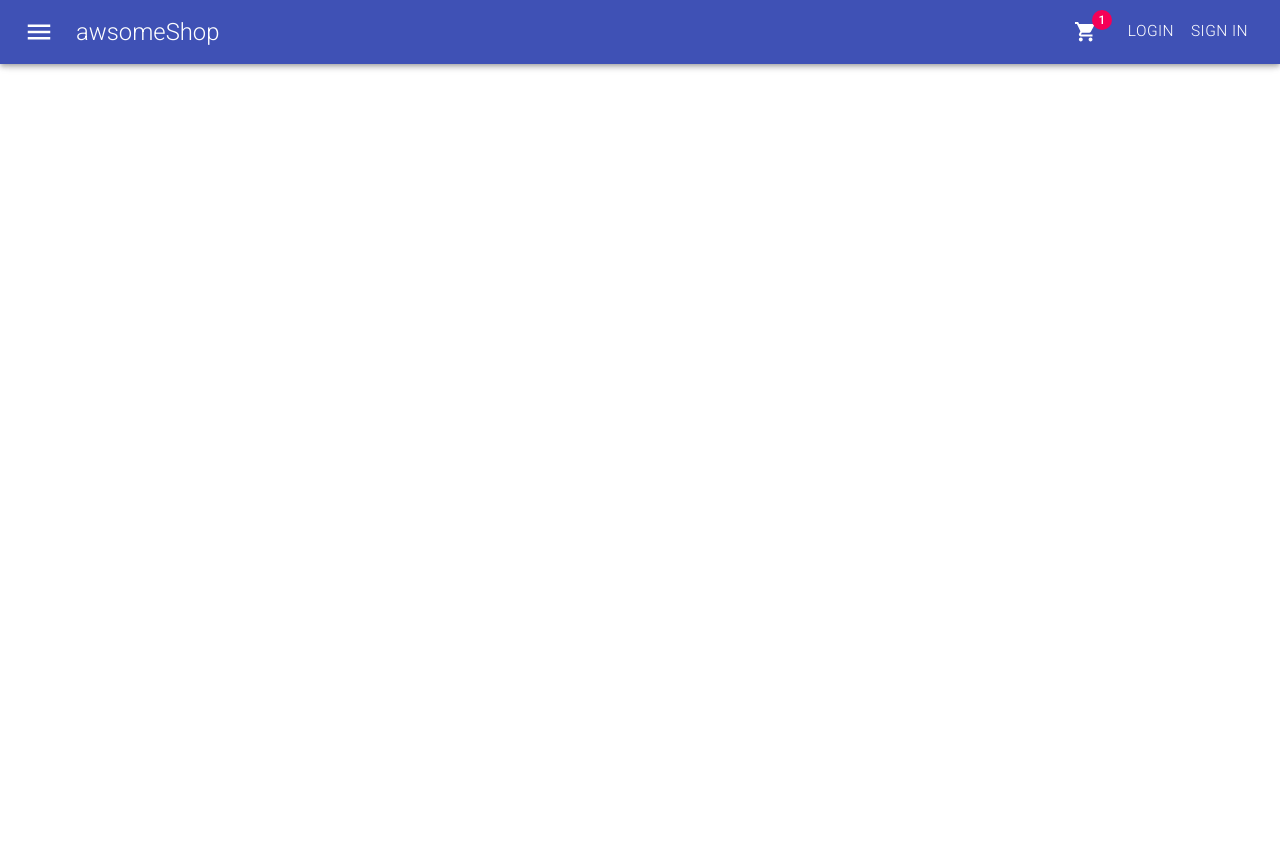
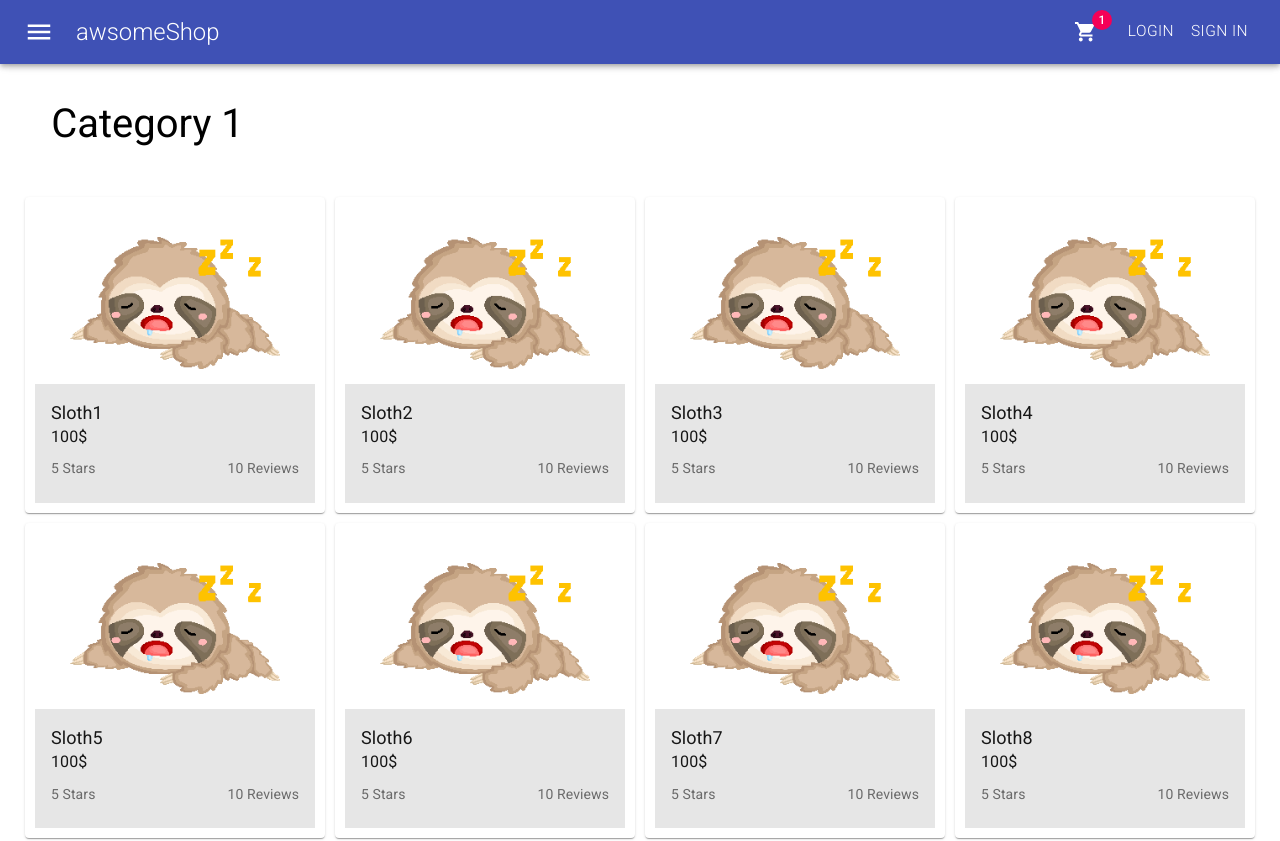
Before and after one commit to SorrowOfMind/awsome-shop, a React (Create React App) app in the folder client/: page / in a window 1280 px wide. Shown: the top 841 px of the page. Before the commit the page ends 800 px from the top, so only its background shows below. Built offline with nearby package versions, Linux system fonts and the light colour scheme.

Commit message:
main store view

```diff
--- a/client/src/App.js
+++ b/client/src/App.js
@@ -1,10 +1,12 @@
 import React from 'react';
 import Header from './components/Header';
+import Main from './components/Main';
 
 function App() {
   return (
     <div className="App">
       <Header />
+      <Main />
     </div>
   );
 }
--- a/client/src/components/Header.js
+++ b/client/src/components/Header.js
@@ -32,7 +32,6 @@ const Header = () => {
                             <IconButton edge="start" color="inherit" aria-label="menu" onClick={toggleNav}>
                                 <MenuIcon className="menu-icon"/>
                             </IconButton>
-
                                 <Sidenav isOpen={isOpen} toggleNav={toggleNav} />
                             <h1 className="title-main">awsomeShop</h1>
                         </div>
--- /dev/null
+++ b/client/src/components/Main.js
@@ -0,0 +1,35 @@
+import React, {useState} from 'react';
+import products from '../data/products';
+import sloth from '../assets/sloth.png';
+import Card from '@material-ui/core/Card';
+import CardContent from '@material-ui/core/CardContent';
+import Typography from '@material-ui/core/Typography';
+
+const Main = () => {
+    const [currentPage, setCurrentPage] = useState(1);
+    return (
+        <>
+        <h2 className="product-category container">Category 1</h2>
+        <div className="main-grid container">
+            {products.map(product => (
+                <Card className="card">
+                <div className={product.name} key={product.id}>
+                    <img src={sloth} className="product-image"/>
+                </div>
+                <CardContent className="card-content">
+                    <Typography variant="body2" color="textSecondary" component="p">
+                        <p className="product-name">{product.name}</p>
+                        <p className="product-price">{product.price}$</p>
+                        <div className="product-actions">
+                            <span>{product.rating} Stars</span> <span>{product.reviews} Reviews</span>
+                        </div>
+                    </Typography>
+                </CardContent>
+                </Card>
+            ))}
+        </div>
+        </>
+    )
+}
+
+export default Main;
--- a/client/src/components/Sidenav.js
+++ b/client/src/components/Sidenav.js
@@ -1,14 +1,11 @@
 import React, {useState} from 'react';
 import Drawer from '@material-ui/core/Drawer';
-import {motion} from 'framer-motion';
 import List from '@material-ui/core/List';
 import ListItem from '@material-ui/core/ListItem';
-import ListSubheader from '@material-ui/core/ListSubheader';
 import ListItemIcon from '@material-ui/core/ListItemIcon';
 import ListItemText from '@material-ui/core/ListItemText';
 import HomeOutlinedIcon from '@material-ui/icons/HomeOutlined';
 import Collapse from '@material-ui/core/Collapse';
-import StarBorder from '@material-ui/icons/StarBorder';
 import ExpandLess from '@material-ui/icons/ExpandLess';
 import ExpandMore from '@material-ui/icons/ExpandMore';
 import ShoppingBasketOutlinedIcon from '@material-ui/icons/ShoppingBasketOutlined';
--- /dev/null
+++ b/client/src/data/products.js
@@ -0,0 +1,86 @@
+export default  [
+    {
+        id: 1,
+        name: 'Sloth1',
+        price: 100,
+        rating: 5,
+        reviews: 10
+    },
+    {
+        id: 2,
+        name: 'Sloth2',
+        price: 100,
+        rating: 5,
+        reviews: 10
+    },
+    {
+        id: 3,
+        name: 'Sloth3',
+        price: 100,
+        rating: 5,
+        reviews: 10
+    },
+    {
+        id: 4,
+        name: 'Sloth4',
+        price: 100,
+        rating: 5,
+        reviews: 10
+    },
+    {
+        id: 5,
+        name: 'Sloth5',
+        price: 100,
+        rating: 5,
+        reviews: 10
+    },
+    {
+        id: 6,
+        name: 'Sloth6',
+        price: 100,
+        rating: 5,
+        reviews: 10
+    },
+    {
+        id: 7,
+        name: 'Sloth7',
+        price: 100,
+        rating: 5,
+        reviews: 10
+    },
+    {
+        id: 8,
+        name: 'Sloth8',
+        price: 100,
+        rating: 5,
+        reviews: 10
+    },
+    {
+        id: 9,
+        name: 'Sloth9',
+        price: 100,
+        rating: 5,
+        reviews: 10
+    },
+    {
+        id: 10,
+        name: 'Sloth10',
+        price: 100,
+        rating: 5,
+        reviews: 10
+    },
+    {
+        id: 11,
+        name: 'Sloth11',
+        price: 100,
+        rating: 5,
+        reviews: 10
+    },
+    {
+        id: 12,
+        name: 'Sloth12',
+        price: 100,
+        rating: 5,
+        reviews: 10
+    },
+]
--- a/client/src/index.scss
+++ b/client/src/index.scss
@@ -5,3 +5,4 @@
 @import './styles/utils/mixins';
 
 @import './styles/partials/header';
+@import './styles/partials/main';
--- /dev/null
+++ b/client/src/styles/partials/_main.scss
@@ -0,0 +1,42 @@
+.product-category {
+    font-size: 4rem;
+    font-weight: 400;
+    margin-top: 10rem;
+    // text-align: center;
+    padding: 0 4%;
+}
+
+.main-grid {
+    margin-top: 5rem;
+    display: grid;
+    grid-template-columns: repeat(auto-fill, minmax(200px, 300px));
+    justify-content: center;
+    grid-gap: 10px;
+    .card {
+        padding: 4rem 1rem 1rem 1rem;
+        cursor: pointer;
+    }
+    .product-image {
+        max-width: 75%;
+        margin: 0 auto;
+    }
+    .card-content {
+        background-color: #e6e6e6;
+        margin-top: 1.5rem;
+
+    }
+    .product-name {
+        font-size: 1.8rem;
+        color: #171717;
+    }
+    .product-price {
+        font-size: 1.6rem;
+        color: #171717;
+    }
+    .product-actions {
+        display: flex;
+        justify-content: space-between;
+        font-size: 1.4rem;
+        padding-top: 1rem;
+    }
+}
```
Also changed, not shown: client/src/store.js (added, +8 -0 lines), client/src/assets/769.jpg (added), client/src/assets/sloth.png (added).
